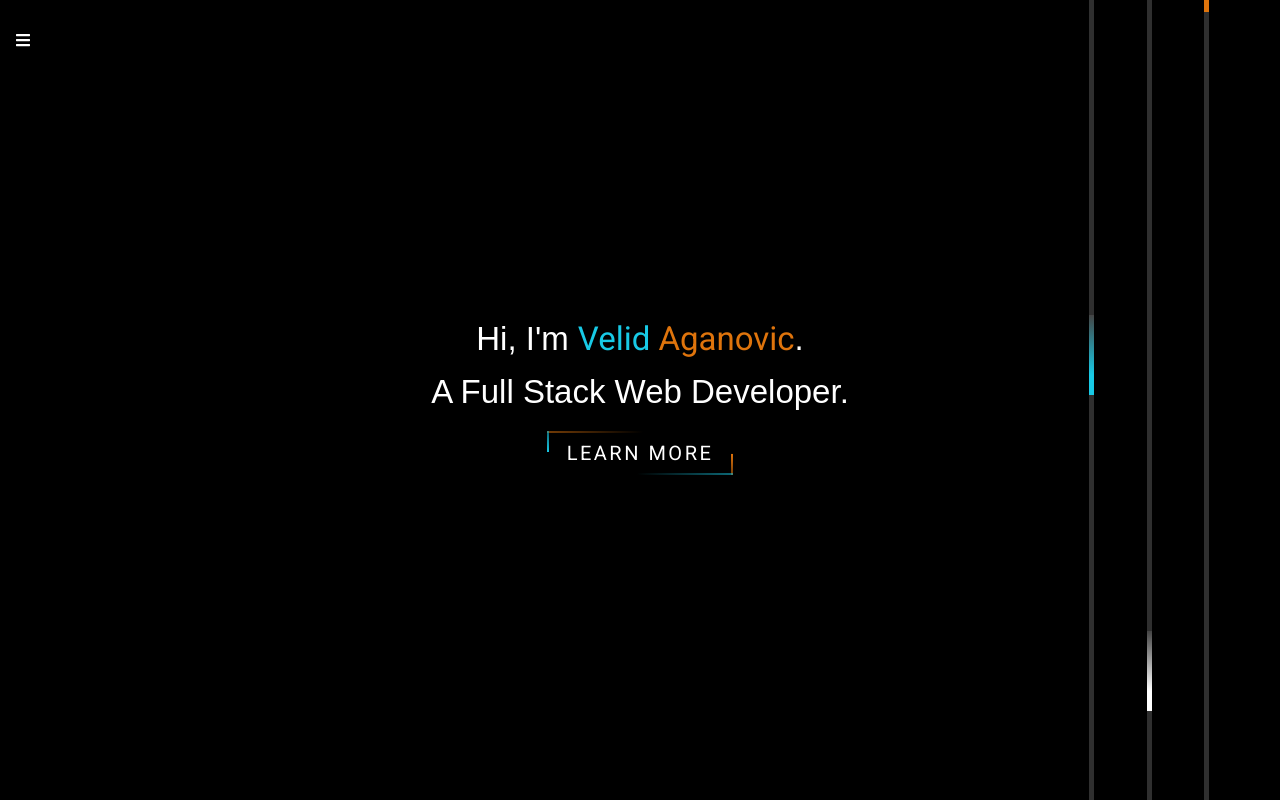
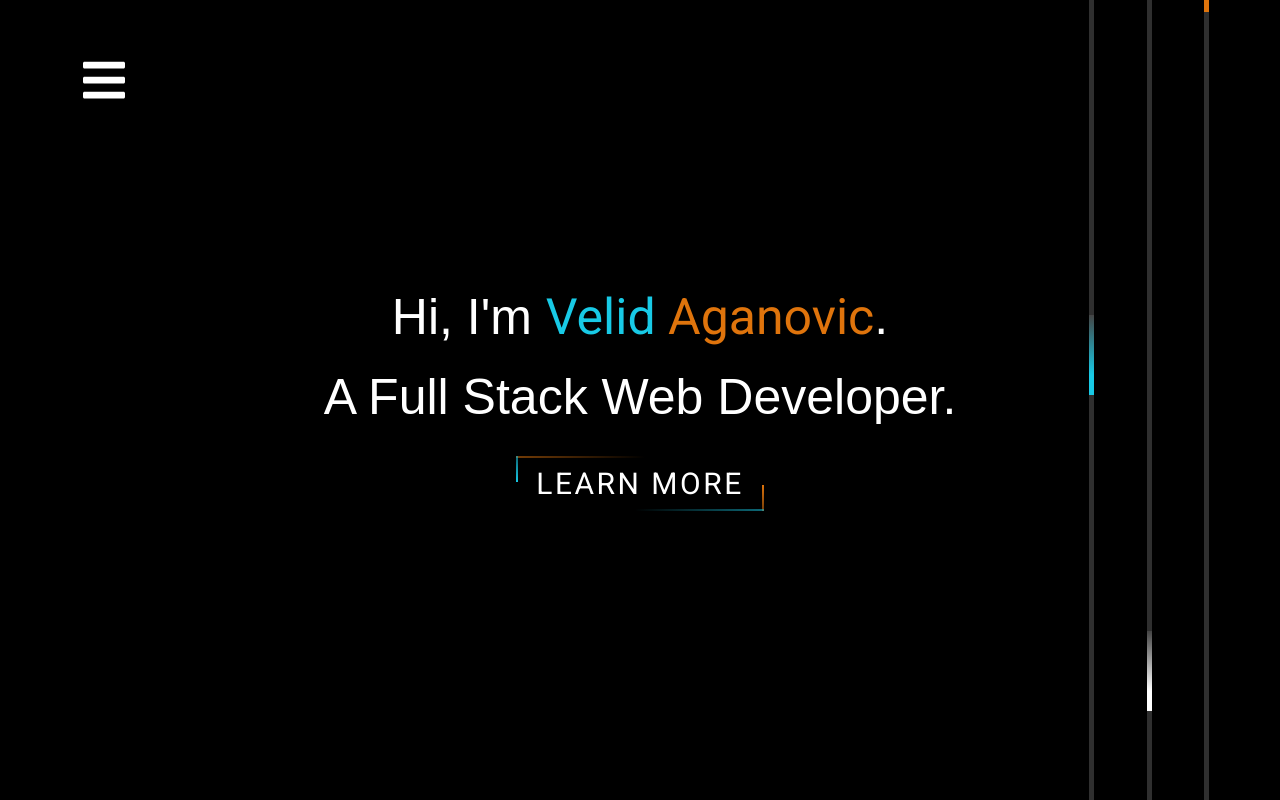
Before and after one commit to VelidAganovic/Website, a React (Create React App) app in the folder portfolio/: page / in a window 1280 px wide. Built offline with nearby package versions, Linux system fonts and the light colour scheme.

Commit message:
change to navbar

```diff
--- a/portfolio/src/Components/Navbar/Navbar.css
+++ b/portfolio/src/Components/Navbar/Navbar.css
@@ -2,7 +2,7 @@
     background-color: #000000;
     height: 80px;
     display: flex;
-    padding-left:15px;
+    padding: 80px;
     /* justify-content: start; */
     align-items: center;
     /* overflow:hidden; */
@@ -15,8 +15,8 @@
   }
 
   .nav-menu {
-    background-color: #181818;
-    width: 250px;
+    background-color: #000000;
+    width: 360px;
     height: 100vh;
     display: flex;
     justify-content: center;
@@ -44,7 +44,7 @@
   .nav-text a {
     text-decoration: none;
     color: #f5f5f5;
-    font-size: 18px;
+    font-size: 32px;
     width: 95%;
     height: 100%;
     display: flex;
@@ -57,18 +57,22 @@
     background-color: #1a83ff;
   }
 
+  .nav-item a:hover {
+    background-color: #1a83ff;
+  }
+
   .nav-menu-items {
     width: 100%;
   }
 
   .navbar-toggle {
-    background-color: #060b26;
+    background-color: #000000;
     width: 100%;
     height: 80px;
     display: flex;
     justify-content: start;
     align-items: center;
-    padding-left:15px;
+    padding-left: 15px;
   }
 
   .nav-item {
@@ -76,6 +80,11 @@
   }
 
   .image {
-      width: 50px;
-      height: 50px;
+      width: 300px;
+      height: 300px;
+      /* display: flex;
+      justify-content: center; */
+      /* margin-left: 30px; */
+      /* margin-right: 50px; */
+      margin: 30px;
   }
--- a/portfolio/src/Components/Navbar/Navbar.js
+++ b/portfolio/src/Components/Navbar/Navbar.js
@@ -5,7 +5,7 @@ import * as AiIcons from 'react-icons/ai';
 import { SidebarData } from './SidebarData';
 import './Navbar.css';
 import { IconContext } from 'react-icons';
-import pf from '../../pf2.jpg'
+import pf from '../../pf3.jpg'
 
 function Navbar() {
   const [sidebar, setSidebar] = useState(false);
@@ -16,20 +16,19 @@ function Navbar() {
       <IconContext.Provider value={{ color: '#fff' }}>
         <div className='navbar'>
           {/* <Link to='#' className='menu-bars'> */}
-            <FaIcons.FaBars onClick={showSidebar} />
+            <FaIcons.FaBars size={48} onClick={showSidebar} />
           {/* </Link> */}
         </div>
         <nav className={sidebar ? 'nav-menu active' : 'nav-menu'}>
           <ul className='nav-menu-items' onClick={showSidebar}>
             <li className='navbar-toggle'>
               {/* <Link to='#' className='menu-bars'> */}
-                <AiIcons.AiOutlineClose />
+                <AiIcons.AiOutlineClose size={48}/>
               {/* </Link> */}
             </li>
             <img class="image" src={pf}></img>
             {SidebarData.map((item, index) => {
               return (
-
                 <li key={index} className={item.cName}>
                   {/* <Link to={item.path}> */}
                   <a>
--- a/portfolio/src/Components/Navbar/SidebarData.js
+++ b/portfolio/src/Components/Navbar/SidebarData.js
@@ -2,12 +2,13 @@ import React from 'react';
 import * as FaIcons from 'react-icons/fa';
 import * as AiIcons from 'react-icons/ai';
 import * as IoIcons from 'react-icons/io';
+import * as BiIcons from 'react-icons/bi';
 
 export const SidebarData = [
   {
     title: 'Home',
     path: '/',
-    icon: <AiIcons.AiFillHome />,
+    icon: <BiIcons.BiUser />,
     cName: 'nav-text'
   },
   {
--- a/portfolio/src/Pages/LandingPage/IntroContent.css
+++ b/portfolio/src/Pages/LandingPage/IntroContent.css
@@ -7,9 +7,9 @@
 	  bottom: 0;
 	  left: 0;
 	  right: 0;
-    width: 500px;
+    width: 800px;
 	  height: 170px;
-    font-size: 33px;
+    font-size: 50px;
   }
 
   .name {
@@ -74,7 +74,7 @@
     overflow: hidden;
     color: #FFFFFF;
     border: none;
-    font-size: 20px;
+    font-size: 30px;
     letter-spacing: 2.5px;
     text-align: center;
     text-transform: uppercase;
```
Also changed, not shown: portfolio/src/pf3.jpg (added), 1 other file (tests, documents, lock files or other folders).
